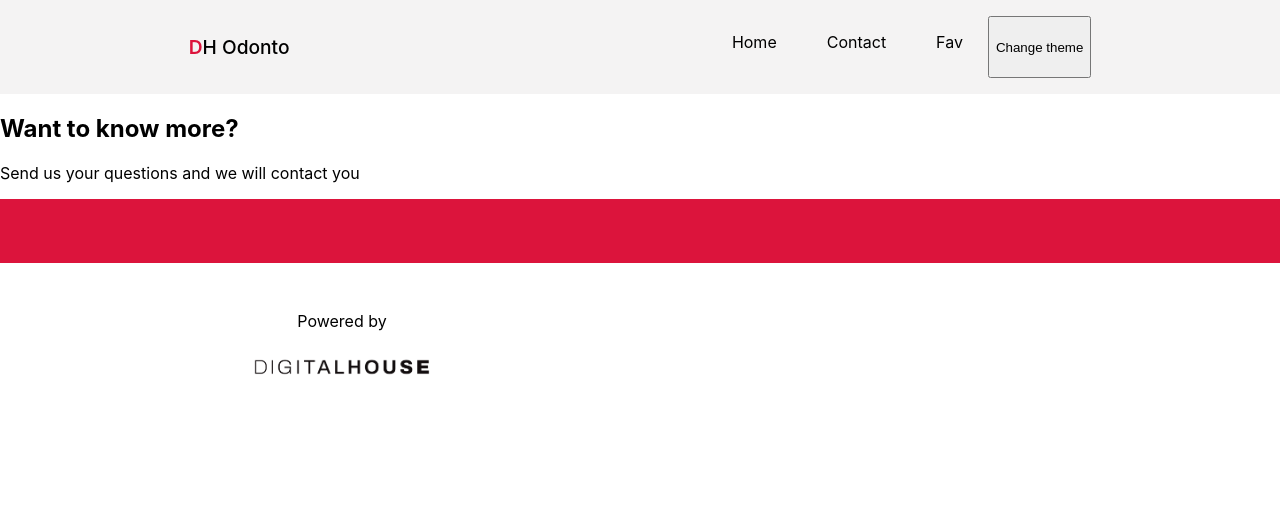
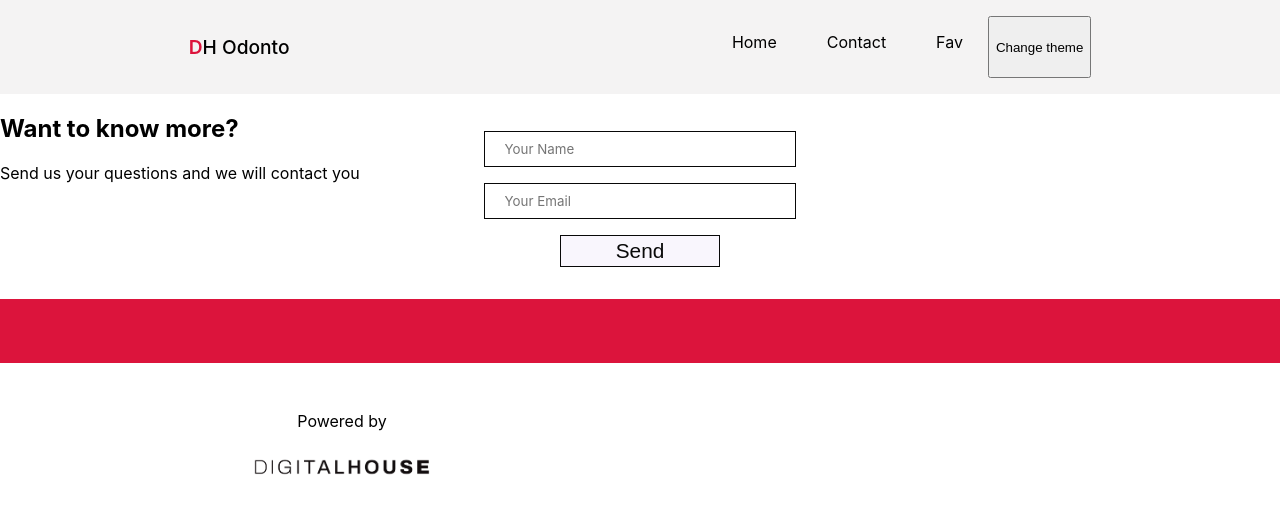
Before and after one commit to sandyFit/Final-Front-III, a React (Vite) app: page /contacto in a window 1280 px wide. Shown: the top 514 px of the page. Built offline with nearby package versions, Linux system fonts and the light colour scheme.

Commit message:
carga formulario

```diff
--- a/package.json
+++ b/package.json
@@ -14,7 +14,7 @@
     "react": "^18.2.0",
     "react-dom": "^18.2.0",
     "react-router-dom": "^6.20.0",
-    "react-sweetalert2": "^0.6.0",
+    "react-sweetalert2": "^0.5.2",
     "sweetalert2-react-content": "^5.0.7"
   },
   "devDependencies": {
--- a/src/App.jsx
+++ b/src/App.jsx
@@ -13,7 +13,6 @@ function App() {
         <Outlet />
         <Footer />
       </ContextProvider>
-
     </div>
   );
 }
--- a/src/Routes/Contact.jsx
+++ b/src/Routes/Contact.jsx
@@ -1,4 +1,6 @@
+// eslint-disable-next-line no-unused-vars
 import React from 'react'
+import { Form } from '../components/Form'
 
 
 //Este componente debera ser estilado como "dark" o "light" dependiendo del theme del Context
@@ -8,7 +10,7 @@ const Contact = () => {
         <div>
             <h2>Want to know more?</h2>
             <p>Send us your questions and we will contact you</p>
-            {/* <Form /> */}
+            <Form/>
         </div>
     )
 }
--- a/src/components/Footer.jsx
+++ b/src/components/Footer.jsx
@@ -1,3 +1,4 @@
+// eslint-disable-next-line no-unused-vars
 import React, { useContext } from 'react'
 import { ContextGlobal } from '../utils/global.context'
 import '../assets/footer.css'
--- a/src/components/Form.jsx
+++ b/src/components/Form.jsx
@@ -1,15 +1,70 @@
-import React from "react";
+/* eslint-disable react/no-unknown-property */
+
+// eslint-disable-next-line no-unused-vars
+import React from 'react'
+  // Hooks
+import { useState } from 'react'
+import { showAlert } from '../utils/showAlert';
 
 
+// Component
 const Form = () => {
-    //Aqui deberan implementar el form completo con sus validaciones
 
-    return (
+  const [state_1, setState_1] = useState("");
+  const [state_2, setState_2] = useState("");
+
+  // eslint-disable-next-line no-unused-vars
+  const [stateMessage, setMessage] = useState("");
+
+  const handleChange_1 = (e) => {
+    setState_1(e.target.value);
+  };
+
+  const handleChange_2 = (e) => {
+    setState_2(e.target.value);
+  };
+
+
+  const handleSubmit = (e) => {
+
+    e.preventDefault()
+
+    let nameValidation = /^.{5,}$/.test(state_1)
+
+    let emailValidation = /^\w+([.-]?\w+)*@\w+([.-]?\w+)*(\.\w{2,3})+$/.test(state_2)
+
+    if (nameValidation && emailValidation) {
+      showAlert(`Thank you ${state_1}, We will be contacting you by mail: ${state_2}`)
+      console.log("Succesful");
+    } else {
+      showAlert("Please check your information again")
+      console.error("Unsuccesful");
+    }
+  }
+
+  return (
+    <div className = 'Form__div'>
+      <form className = 'div__form'>
         <div>
-            <form>
-            </form>
+          <input onChange = {handleChange_1} className = {`${state_1 ? "has-value" : ""}`} id = "name" type="text" value={state_1} placeholder="Your Name"
+                  required/>
         </div>
-    );
-};
 
-export default Form;
+        <div>
+          <input onChange = {handleChange_2} className = {`${state_2 ? "has-value" : ""}`} id = "email" type="email" placeholder="Your Email"
+                  required/>
+        </div>
+
+        <button onClick = {handleSubmit} typeof = 'submit'>
+          <div className = 'button__div' required>
+            Send
+          </div>
+        </button>
+
+        <p>{stateMessage}</p>
+      </form>
+
+    </div>
+  )
+}
+export {Form};
--- a/src/index.css
+++ b/src/index.css
@@ -125,3 +125,65 @@ tr:nth-child(even) {
 .dark a {
     color: white;
 }
+/*Styles para formulario*/
+
+.Form__div .div__form {
+    align-items: center;
+    display: flex;
+    flex-direction: column;
+    justify-content: flex-end;
+}
+
+.Form__div .div__form div input {
+    font-family: inherit;
+    background-color: transparent;
+    border: 0.1rem #080808 solid;
+    color: #000000;
+    display: block;
+    margin-top: 1rem;
+    height: 2rem;
+    padding-left: 1.2rem;
+    width: 18rem;
+}
+
+.Form__div .div__form div label {
+    color: #030000;
+    font-size: 0rem;
+    position: absolute;
+    top: 30%;
+    translate: 0 -30%;
+    transition: 0.3s;
+    pointer-events: none;
+}
+
+/* Button Style Form*/
+.Form__div button {
+    align-items: center;
+    background-color: #f9f6fd;
+    border-width: 1px;
+    border: 0.1rem #080808 solid;
+    color: #0a0a0a;
+    display: flex;
+    font-size: 1.3rem;
+    height: 2rem;
+    justify-content: space-around;
+    margin-top: 1rem;
+    padding: 0.3rem;
+    transition: all 0.2s;
+    width: 10rem;
+}
+.Form__div button:hover {
+    align-items: center;
+    background-color: rgb(233, 56, 76);
+    border-width: 1px;
+    border: 0.1rem #080808 solid;
+    color: #0a0a0a;
+    display: flex;
+    font-size: 1.3rem;
+    height: 2rem;
+    justify-content: space-around;
+    margin-top: 1rem;
+    padding: 0.3rem;
+    transition: all 0.2s;
+    width: 10rem;
+}
```
Also changed, not shown: 1 other file (tests, documents, lock files or other folders).
